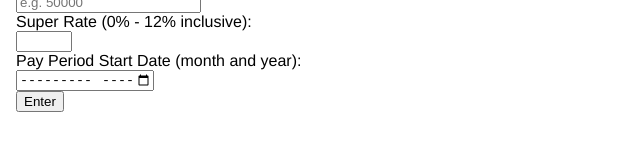
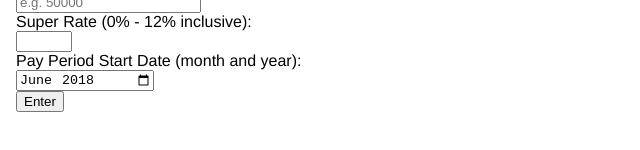
Before and after one commit to stevenmchoi/next_js, a Next.js app: page / in a window 1280 px wide. Shown: the part 210-360 px from the top of the page, without its empty margins (0-640 px from the left). Built offline with nearby package versions, Linux system fonts and the light colour scheme.

Commit message:
Prepopulate Pay Period with current month and year

```diff
--- a/pages/employee_form.js
+++ b/pages/employee_form.js
@@ -4,12 +4,22 @@ import { EmployeeContext } from '../components/employee_context'
 class EmployeeForm extends Component {
 	constructor( props ) {
 		super( props );
+
+		let now = new Date();
+		let month = now.getUTCMonth() + 1;
+
+		if ( month < 10 ) {
+			month = "0" + month;
+		}
+
+		let year = now.getUTCFullYear();
+
 		this.state = {
 			firstName: "",
 			lastName: "",
 			annualSalary: "",
 			superRate: "",
-			payPeriodStartDate: ""
+			payPeriodStartDate: `${year}-${month}`
 		}
 
 		this.handleChange = this.handleChange.bind( this );
```
